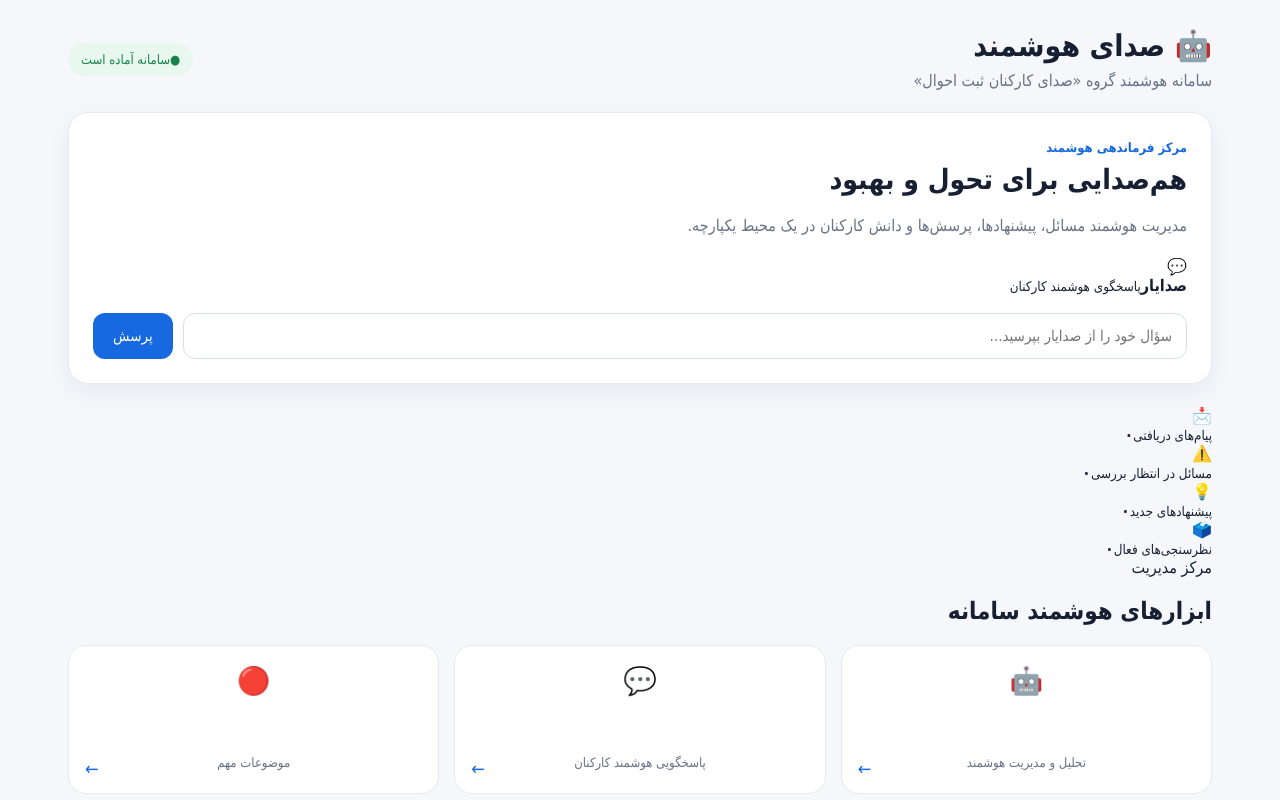
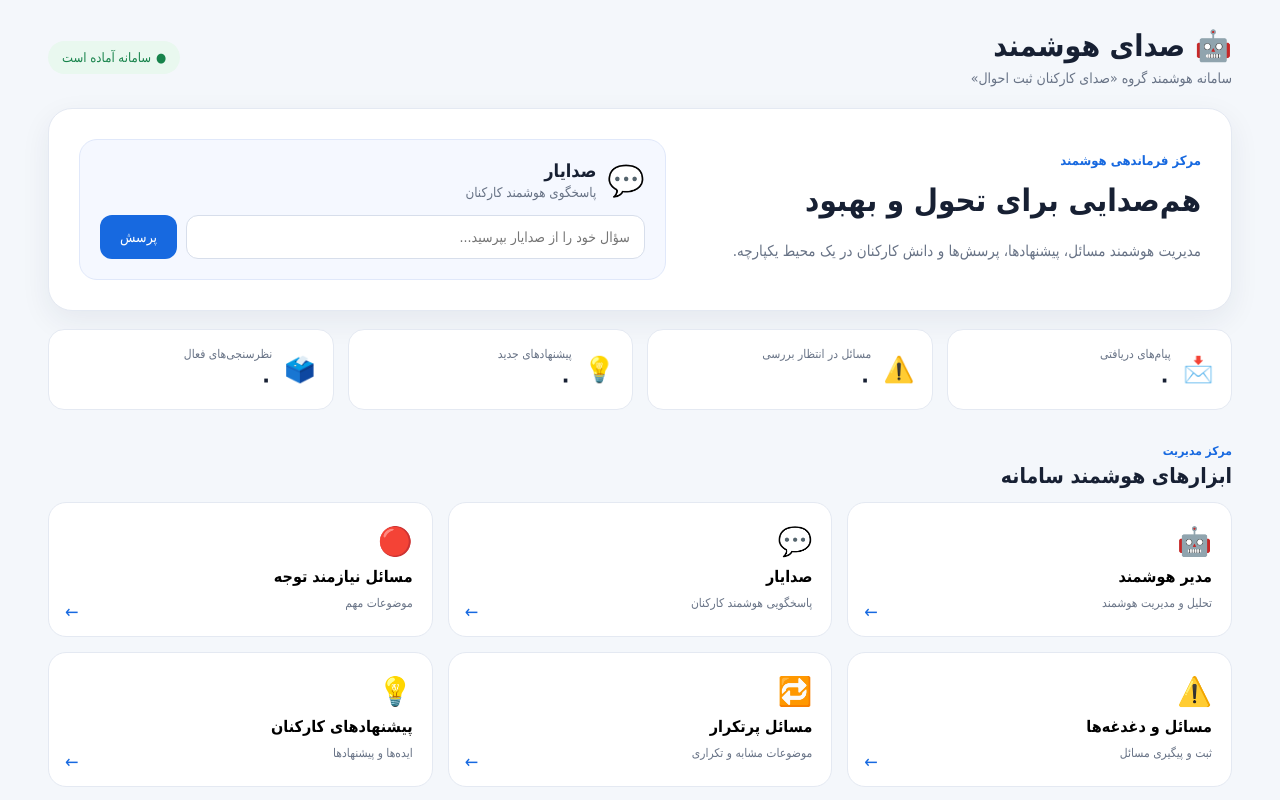
Before and after one commit to mehdimontakhab6-tech/sedaye-smart, a Next.js app: page / in a window 1280 px wide. Shown: the top 800 px of the page. Built offline with nearby package versions, Linux system fonts and the light colour scheme.

Commit message:
Improve smart dashboard design

```diff
--- a/app/globals.css
+++ b/app/globals.css
@@ -10,115 +10,228 @@ body {
 
 body {
   font-family: Tahoma, Arial, sans-serif;
-  background: #f5f7fb;
+  background: #f4f7fb;
   color: #172033;
 }
 
+button,
+input {
+  font-family: inherit;
+}
+
+button {
+  border: 0;
+}
+
 .page {
-  max-width: 1180px;
-  margin: auto;
-  padding: 28px 18px 50px;
+  max-width: 1220px;
+  margin: 0 auto;
+  padding: 28px 18px 45px;
 }
+
+/* Header */
 
 .top {
   display: flex;
   justify-content: space-between;
   align-items: center;
-  gap: 16px;
+  gap: 20px;
   margin-bottom: 22px;
 }
 
 .brand {
   font-size: 30px;
-  font-weight: bold;
-  margin-bottom: 8px;
+  font-weight: 800;
+  margin-bottom: 7px;
 }
 
 .top p {
   margin: 0;
   color: #687386;
+  font-size: 14px;
 }
 
 .status {
   background: #e9f8ef;
   color: #17834b;
-  padding: 9px 13px;
+  padding: 9px 14px;
   border-radius: 999px;
   font-size: 13px;
   white-space: nowrap;
 }
 
+.status span {
+  margin-left: 5px;
+}
+
+/* Hero */
+
 .hero {
+  display: grid;
+  grid-template-columns: 1fr 1.15fr;
+  gap: 25px;
   background: white;
-  border: 1px solid #e5e9f1;
-  border-radius: 20px;
-  padding: 24px;
-  box-shadow: 0 8px 25px rgba(30, 40, 70, 0.06);
-  margin-bottom: 22px;
+  border: 1px solid #e4e9f2;
+  border-radius: 24px;
+  padding: 30px;
+  margin-bottom: 18px;
+  box-shadow: 0 10px 30px rgba(30, 45, 75, 0.07);
+}
+
+.heroText {
+  display: flex;
+  justify-content: center;
+  flex-direction: column;
 }
 
 .eyebrow {
-  display: inline-block;
   color: #1769e0;
   font-size: 13px;
   font-weight: bold;
-  margin-bottom: 8px;
+  margin-bottom: 9px;
 }
 
 .hero h1 {
-  margin: 0 0 8px;
-  font-size: 28px;
+  margin: 0 0 12px;
+  font-size: 31px;
+  line-height: 1.5;
 }
 
-.hero p {
+.heroText p {
+  margin: 0;
   color: #687386;
-  line-height: 1.8;
+  line-height: 2;
+  font-size: 15px;
+}
+
+/* Assistant */
+
+.assistantBox {
+  background: #f5f8ff;
+  border: 1px solid #e0e8fa;
+  border-radius: 18px;
+  padding: 20px;
+}
+
+.assistantTitle {
+  display: flex;
+  align-items: center;
+  gap: 11px;
+  margin-bottom: 15px;
+}
+
+.assistantTitle > span {
+  font-size: 30px;
+}
+
+.assistantTitle strong {
+  display: block;
+  font-size: 18px;
+}
+
+.assistantTitle small {
+  display: block;
+  color: #687386;
+  margin-top: 4px;
 }
 
 .ask {
   display: flex;
-  gap: 10px;
-  margin-top: 18px;
+  gap: 9px;
 }
 
-input {
+.ask input {
   flex: 1;
-  border: 1px solid #d9deea;
+  min-width: 0;
+  border: 1px solid #d7deeb;
+  background: white;
   border-radius: 12px;
   padding: 13px 14px;
-  font-size: 15px;
+  font-size: 14px;
   outline: none;
-  font-family: inherit;
 }
 
-input:focus {
+.ask input:focus {
   border-color: #1769e0;
 }
 
-button {
-  border: 0;
-  border-radius: 12px;
-  padding: 0 20px;
-  cursor: pointer;
+.ask button {
   background: #1769e0;
   color: white;
-  font-size: 15px;
-  font-family: inherit;
+  padding: 0 20px;
+  border-radius: 12px;
+  cursor: pointer;
+  font-size: 14px;
 }
 
-button:disabled {
+.ask button:disabled {
   opacity: 0.65;
   cursor: wait;
 }
 
 .answer {
-  margin-top: 14px;
-  background: #f3f7ff;
+  margin-top: 13px;
+  background: white;
+  border: 1px solid #e0e6f0;
   border-radius: 12px;
-  padding: 14px;
+  padding: 13px;
   line-height: 1.9;
   white-space: pre-wrap;
+  font-size: 14px;
 }
+
+/* Statistics */
+
+.stats {
+  display: grid;
+  grid-template-columns: repeat(4, 1fr);
+  gap: 14px;
+  margin-bottom: 30px;
+}
+
+.statCard {
+  background: white;
+  border: 1px solid #e4e9f2;
+  border-radius: 16px;
+  padding: 17px;
+  display: flex;
+  align-items: center;
+  gap: 12px;
+}
+
+.statCard > span {
+  font-size: 25px;
+}
+
+.statCard small {
+  display: block;
+  color: #687386;
+  font-size: 12px;
+  margin-bottom: 5px;
+}
+
+.statCard strong {
+  font-size: 23px;
+}
+
+/* Section title */
+
+.sectionTitle {
+  margin: 8px 0 14px;
+}
+
+.sectionTitle span {
+  color: #1769e0;
+  font-size: 12px;
+  font-weight: bold;
+}
+
+.sectionTitle h2 {
+  margin: 5px 0 0;
+  font-size: 21px;
+}
+
+/* Cards */
 
 .grid {
   display: grid;
@@ -128,34 +241,37 @@ button:disabled {
 
 .card {
   position: relative;
+  min-height: 135px;
   background: white;
-  border: 1px solid #e5e9f1;
+  border: 1px solid #e4e9f2;
   border-radius: 18px;
   padding: 19px;
-  min-height: 145px;
+  text-align: right;
+  cursor: pointer;
   transition: 0.2s;
 }
 
 .card:hover {
-  transform: translateY(-2px);
-  box-shadow: 0 8px 22px rgba(30, 40, 70, 0.07);
+  transform: translateY(-3px);
+  border-color: #cbd9f5;
+  box-shadow: 0 10px 25px rgba(30, 45, 75, 0.08);
 }
 
 .icon {
-  font-size: 27px;
-  margin-bottom: 8px;
+  font-size: 28px;
+  margin-bottom: 9px;
 }
 
-.card h2 {
-  margin: 0 0 8px;
-  font-size: 17px;
+.card h3 {
+  margin: 0 0 7px;
+  font-size: 16px;
 }
 
 .card p {
   margin: 0;
   color: #687386;
-  line-height: 1.7;
-  font-size: 13px;
+  font-size: 12px;
+  line-height: 1.8;
 }
 
 .arrow {
@@ -166,10 +282,63 @@ button:disabled {
   font-size: 18px;
 }
 
-@media (max-width: 800px) {
-  .top {
-    align-items: flex-start;
-    flex-direction: column;
+/* Selected */
+
+.selected {
+  display: flex;
+  align-items: center;
+  gap: 15px;
+  margin-top: 20px;
+  padding: 20px;
+  background: #eef5ff;
+  border: 1px solid #d7e5ff;
+  border-radius: 17px;
+}
+
+.selectedIcon {
+  font-size: 30px;
+}
+
+.selected span {
+  color: #1769e0;
+  font-size: 12px;
+}
+
+.selected h2 {
+  margin: 4px 0;
+  font-size: 19px;
+}
+
+.selected p {
+  margin: 0;
+  color: #687386;
+  font-size: 13px;
+}
+
+/* Footer */
+
+footer {
+  display: flex;
+  justify-content: center;
+  gap: 12px;
+  margin-top: 35px;
+  color: #8a94a6;
+  font-size: 12px;
+}
+
+footer strong {
+  color: #5d687b;
+}
+
+/* Mobile */
+
+@media (max-width: 900px) {
+  .hero {
+    grid-template-columns: 1fr;
+  }
+
+  .stats {
+    grid-template-columns: repeat(2, 1fr);
   }
 
   .grid {
@@ -177,28 +346,50 @@ button:disabled {
   }
 }
 
-@media (max-width: 520px) {
+@media (max-width: 560px) {
   .page {
     padding: 18px 12px 35px;
+  }
+
+  .top {
+    align-items: flex-start;
+    flex-direction: column;
   }
 
   .brand {
     font-size: 25px;
   }
 
+  .hero {
+    padding: 20px;
+  }
+
   .hero h1 {
-    font-size: 23px;
+    font-size: 24px;
   }
 
   .ask {
     flex-direction: column;
   }
 
-  button {
-    height: 46px;
+  .ask button {
+    height: 45px;
+  }
+
+  .stats {
+    grid-template-columns: 1fr 1fr;
   }
 
   .grid {
     grid-template-columns: 1fr;
   }
+
+  .selected {
+    align-items: flex-start;
+  }
+
+  footer {
+    flex-direction: column;
+    align-items: center;
+  }
 }
```
